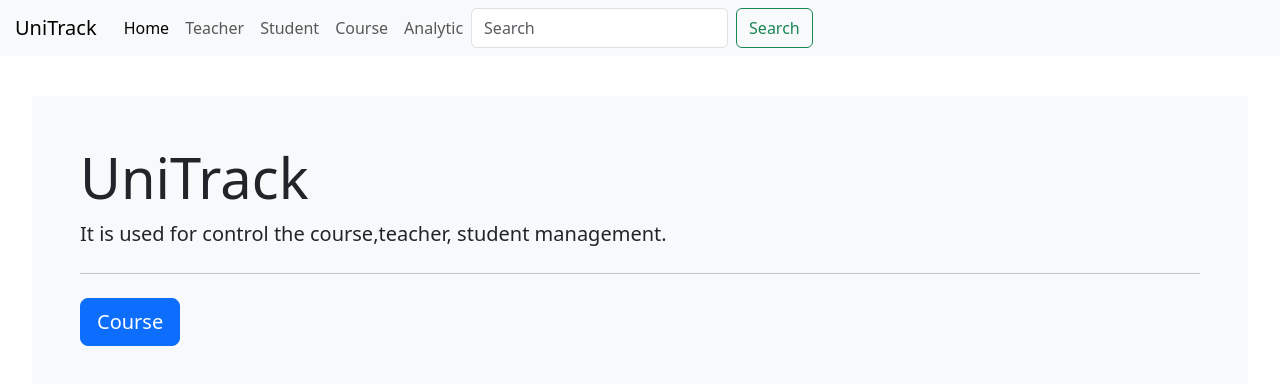
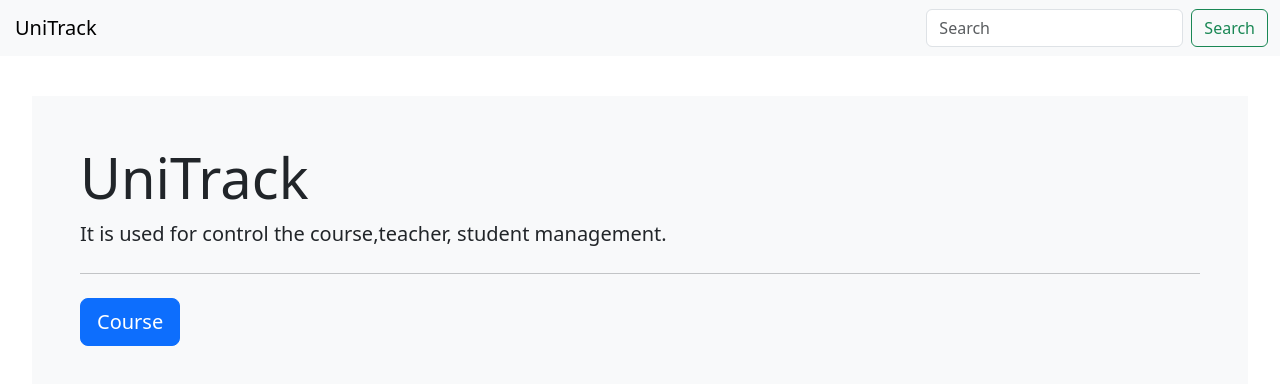
Before and after one commit to goodtam8/Queue-Ease-Admin, a Vue app in the folder adminpanel/: page / in a window 1280 px wide. Shown: the top 384 px of the page. Built offline with nearby package versions, Linux system fonts and the light colour scheme.

Commit message:
update the navigation to check whether the storge have the token before display element

```diff
--- a/adminpanel/src/App.vue
+++ b/adminpanel/src/App.vue
@@ -12,7 +12,8 @@
                         <span class="navbar-toggler-icon"></span>
                     </button>
                     <div class="collapse navbar-collapse" id="navbarNav">
-                        <ul class="navbar-nav">
+                        <ul class="navbar-nav" v-if="hasToken">
+
                                 <li v-if="$route.name === 'home'">
                                     <router-link to="/" class="nav-link active">Home</router-link>
                                 </li>
@@ -44,19 +45,23 @@
                                     <router-link to="/analytic" class="nav-link">Analytic</router-link>
                                 </li>
 
+
+
+                        </ul>
+
+
+                    </div>
                     <form class="d-flex " role="search">
                                     <input class="form-control me-2" type="search" placeholder="Search" aria-label="Search">
                                     <button class="btn btn-outline-success" type="submit">Search</button>
                                 </form>
 
 
-                        </ul>
-
-                    </div>
-                </div>
                     <div v-if="hasToken">
                     <button type="button" class="btn btn-primary my-4" @click="logout">Log Out</button>
                 </div>
+                </div>
+
             </nav>
 
         </header>
--- a/adminpanel/src/views/LoginView.vue
+++ b/adminpanel/src/views/LoginView.vue
@@ -1,5 +1,5 @@
 <template>
-      <form class="container my-5">
+      <form class="container my-5" @submit.prevent="login">
         <div class="mb-3 ">
           <label for="exampleInputEmail1" class="form-label">Email address</label>
           <input type="email" class="form-control" id="exampleInputEmail1" aria-describedby="emailHelp" v-model="credentials.email">
```
Lines whose indentation alone changed are shown as unchanged.
